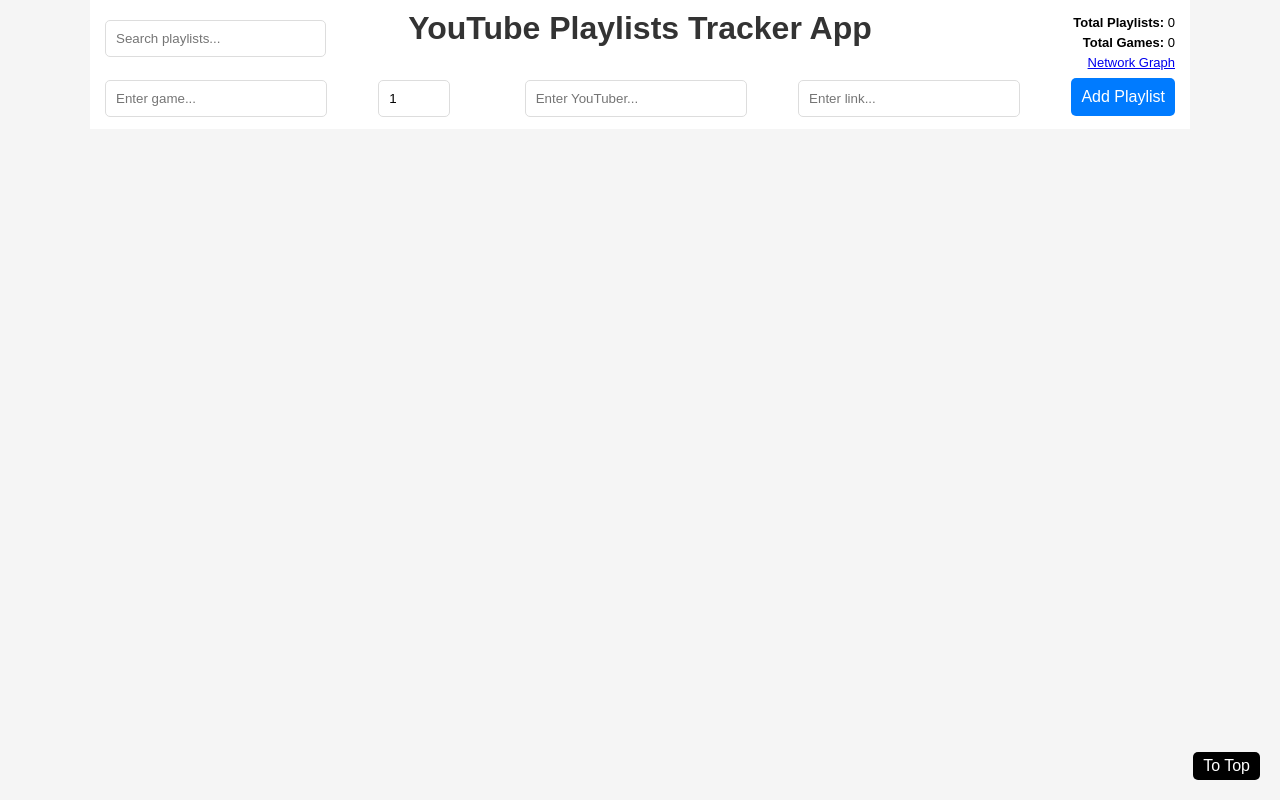
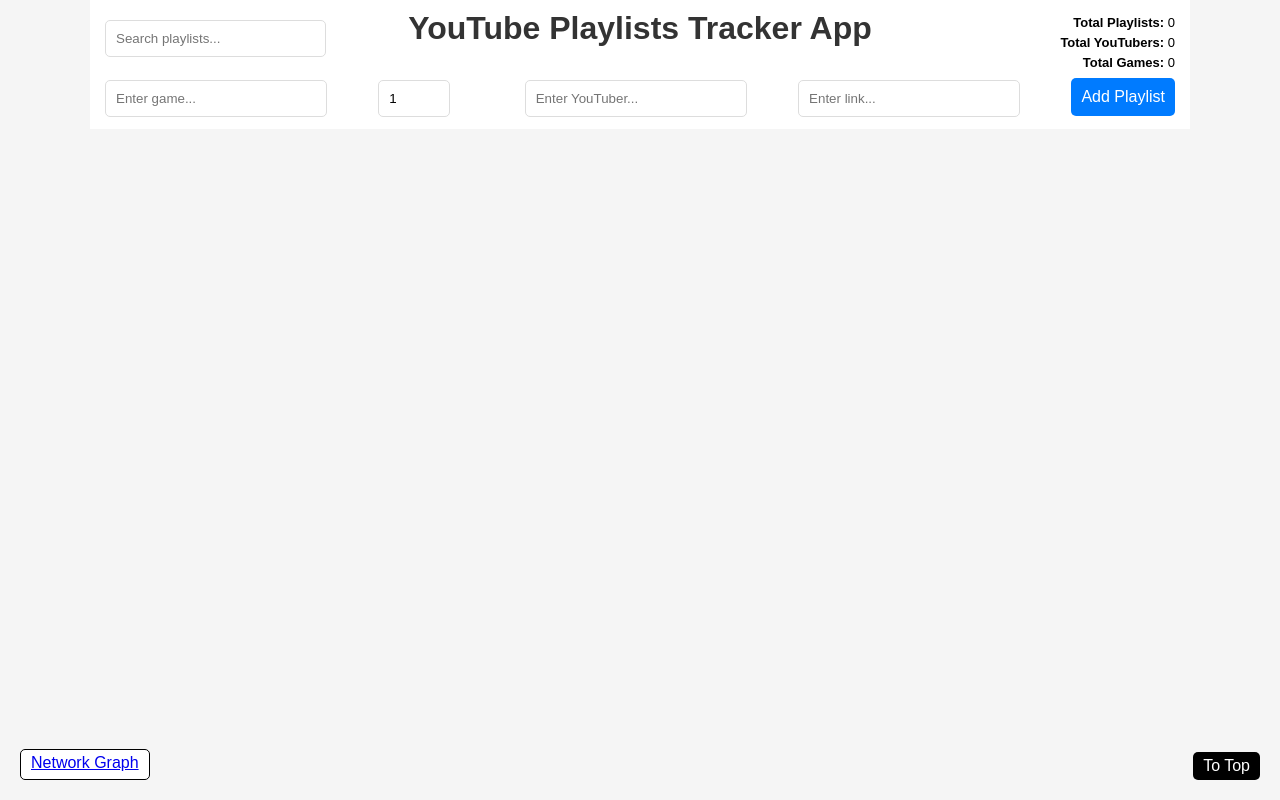
Before and after one commit to devbret/youtube-playlists-tracker-app, a Flask app: page / in a window 1280 px wide. Run offline with Flask 3, Linux system fonts and the light colour scheme; data that the repository does not hold is empty.

Commit message:
Add a "Total YouTubers" counter and move the "Network Graph" link.

```diff
--- a/static/scripts.js
+++ b/static/scripts.js
@@ -140,6 +140,7 @@ document.addEventListener('DOMContentLoaded', () => {
         document.getElementById('total-playlists').textContent = visibleCount;
         updateGameCount();
         addEventListeners();
+        updateYouTuberCount();
     }
 
     function deleteAllPlaylists(game, gameDiv) {
@@ -248,6 +249,17 @@ document.addEventListener('DOMContentLoaded', () => {
         const totalGames = document.querySelectorAll('h2').length;
         document.getElementById('total-games').textContent = totalGames;
     }
+
+    function updateYouTuberCount() {
+        const totalYouTubers = [...document.querySelectorAll('.playlist-link')];
+        const uniqueYouTubers = [];
+        for (let p = 0; p < totalYouTubers.length; p += 1) {
+            if (uniqueYouTubers.every((e) => e !== String(totalYouTubers[p].innerText))) {
+                uniqueYouTubers.push(String(totalYouTubers[p].innerText));
+            }
+        }
+        document.getElementById('total-youtubers').textContent = uniqueYouTubers.length;
+    }
 });
 
 function updateVideoNumber(index, newVideoNumber) {
--- a/static/styles.css
+++ b/static/styles.css
@@ -187,16 +187,34 @@ button:hover {
     background-color: red;
 }
 
+#network-graph,
 #scrollToTop {
     position: fixed;
     bottom: 20px;
-    right: 20px;
     padding: 5px 10px;
     background-color: #000;
     color: #fff;
     text-align: center;
     cursor: pointer;
     border-radius: 5px;
+}
+
+#scrollToTop {
+    right: 20px;
+}
+
+#network-graph {
+    left: 20px;
+    background: white;
+    border: 1px solid black;
+    padding-top: 0px;
+    padding-bottom: 0px;
+    max-height: 29px;
+}
+
+#network-graph p {
+    height: auto;
+    margin-top: 4px;
 }
 
 .open-all-button,
--- a/templates/index.html
+++ b/templates/index.html
@@ -34,8 +34,8 @@
 
             <div class="counter-container">
                 <p><b>Total Playlists:</b> <span id="total-playlists"></span></p>
+                <p><b>Total YouTubers:</b> <span id="total-youtubers"></span></p>
                 <p><b>Total Games:</b> <span id="total-games"></span></p>
-                <p><a href="/network">Network Graph</a></p>
             </div>
         </header>
 
@@ -43,6 +43,10 @@
 
         <div id="scrollToTop">To Top</div>
 
+        <div id="network-graph">
+            <p><a href="/network">Network Graph</a></p>
+        </div>
+
         <script src="{{ url_for('static', filename='scripts.js') }}"></script>
     </body>
 </html>
```
